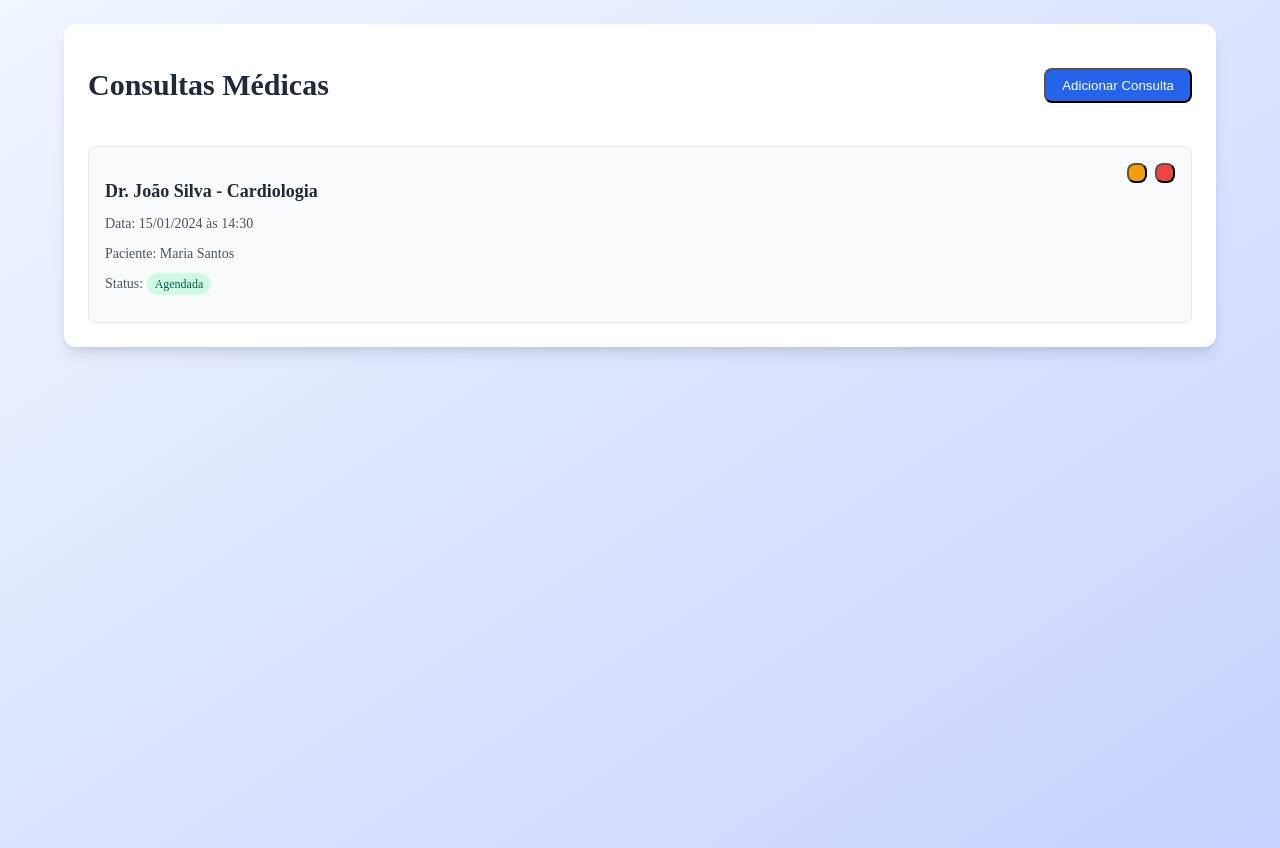
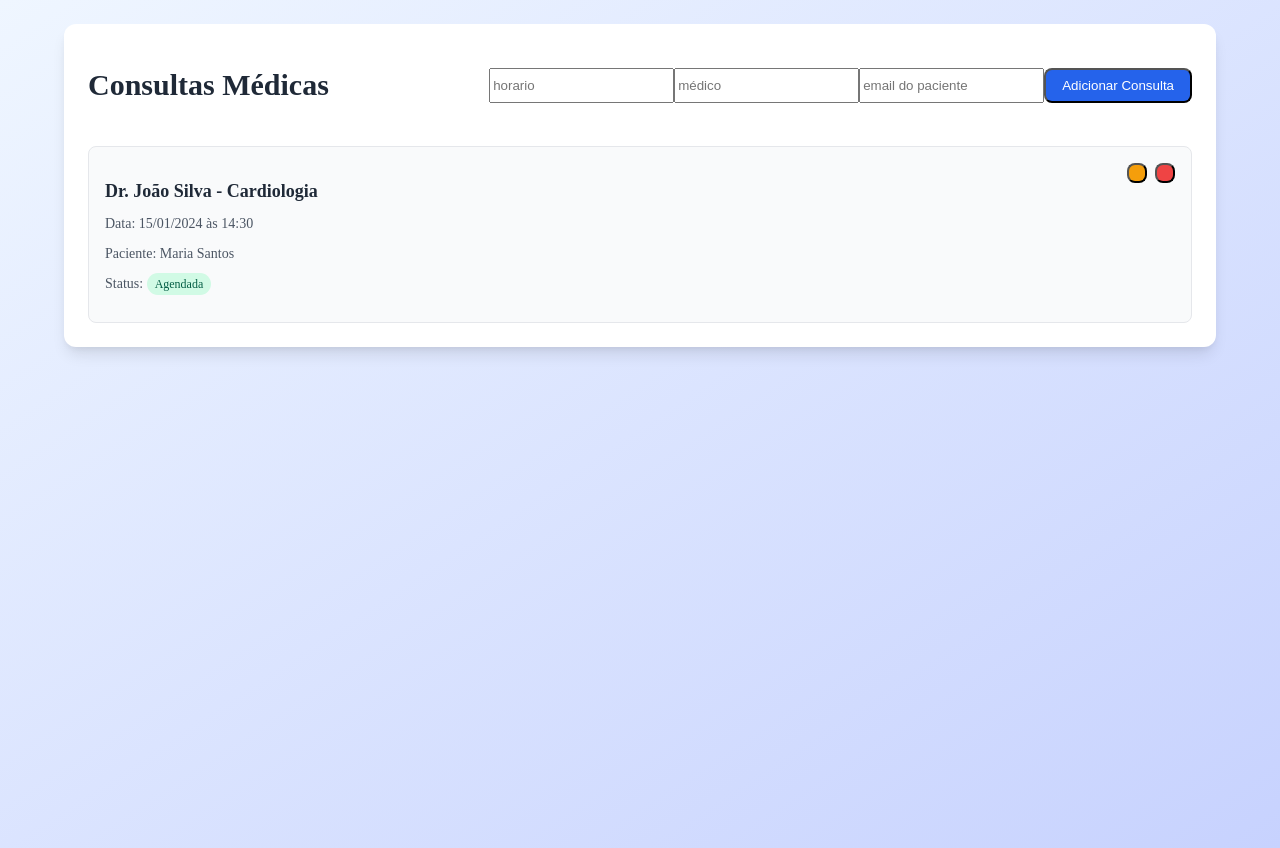
Before and after one commit to ThiagoKagoiki/SA-clinica, a React (Vite) app: page /gradeMed in a window 1280 px wide. Built offline with nearby package versions, Linux system fonts and the light colour scheme.

Commit message:
add consulta na web, apenas falta fazer o menudrop

```diff
--- a/src/Pages/GradeMedico.css
+++ b/src/Pages/GradeMedico.css
@@ -117,3 +117,7 @@
 .action-button-red:hover {
   background-color: #dc2626;
 }
+
+.addForm{
+  display: flex;
+}
--- a/src/Pages/GradeMedico.jsx
+++ b/src/Pages/GradeMedico.jsx
@@ -1,16 +1,49 @@
 import React, { useState } from 'react';
 import './GradeMedico.css'
+import { adicionarConsulta } from '../services/api';
 
 export const GradeMedico = () => {
+
+  const [horario, setHorario] = useState('')
+  const [medico, setMedico] = useState('')
+  const [emailUser, setEmailUser] = useState('')
+
+  const handlesubmit = async(e) => {
+    e.preventDefault()
+    if(!horario || !medico || !emailUser){
+      alert("Preencha todos os campos do formulário para adicionar uma consulta")
+      return
+    }
+
+    const dados = {horario, medico, emailUser}
+    console.log("#######TIPO#######", dados)
+
+    try{
+      const resposta = await adicionarConsulta(dados)
+      console.log(resposta.data)
+      setHorario('')
+      setMedico('')
+      setEmailUser('')
+    }catch(error){
+      console.error("Erro ao registrar consulta: ", error.response ? error.response.data : error.message)
+      alert("Erro ao adicionar consulta")
+      console.log("erro: ", error)
+    }
+
+  }
+
   return (
     <div className="container">
       <div className="wrapper">
         <div className="card">
           <div className="card-header">
             <h1 className="card-title">Consultas Médicas</h1>
-            <button className="add-button">
-              Adicionar Consulta
-            </button>
+            <form onSubmit={handlesubmit} className='addForm'>
+              <input type="text" placeholder='horario' value={horario} onChange={e => setHorario(e.target.value)}/>
+              <input type="text" placeholder='médico' value={medico} onChange={e => setMedico(e.target.value)}/>
+              <input type="text" placeholder='email do paciente' value={emailUser} onChange={e => setEmailUser(e.target.value)}/>
+              <button className="add-button">Adicionar Consulta</button>
+            </form>
           </div>
 
           <div className="grid">
```
